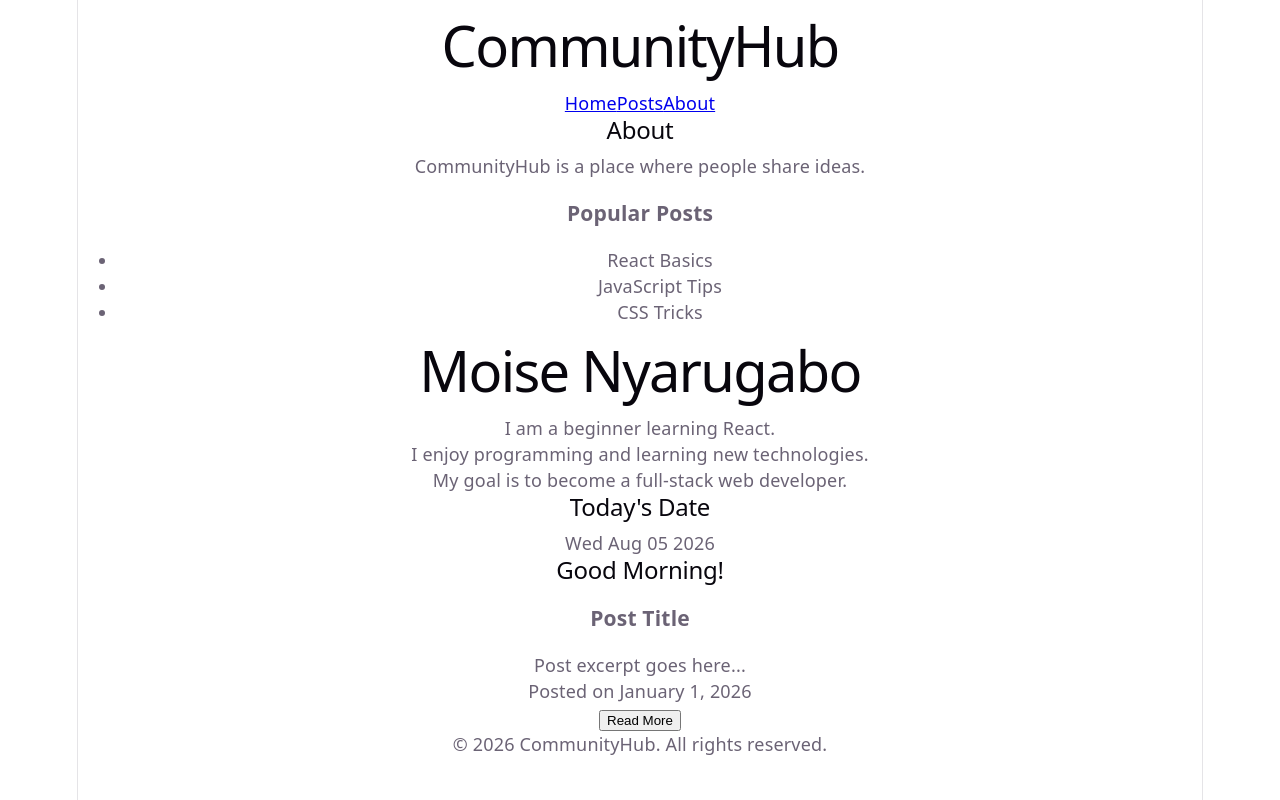
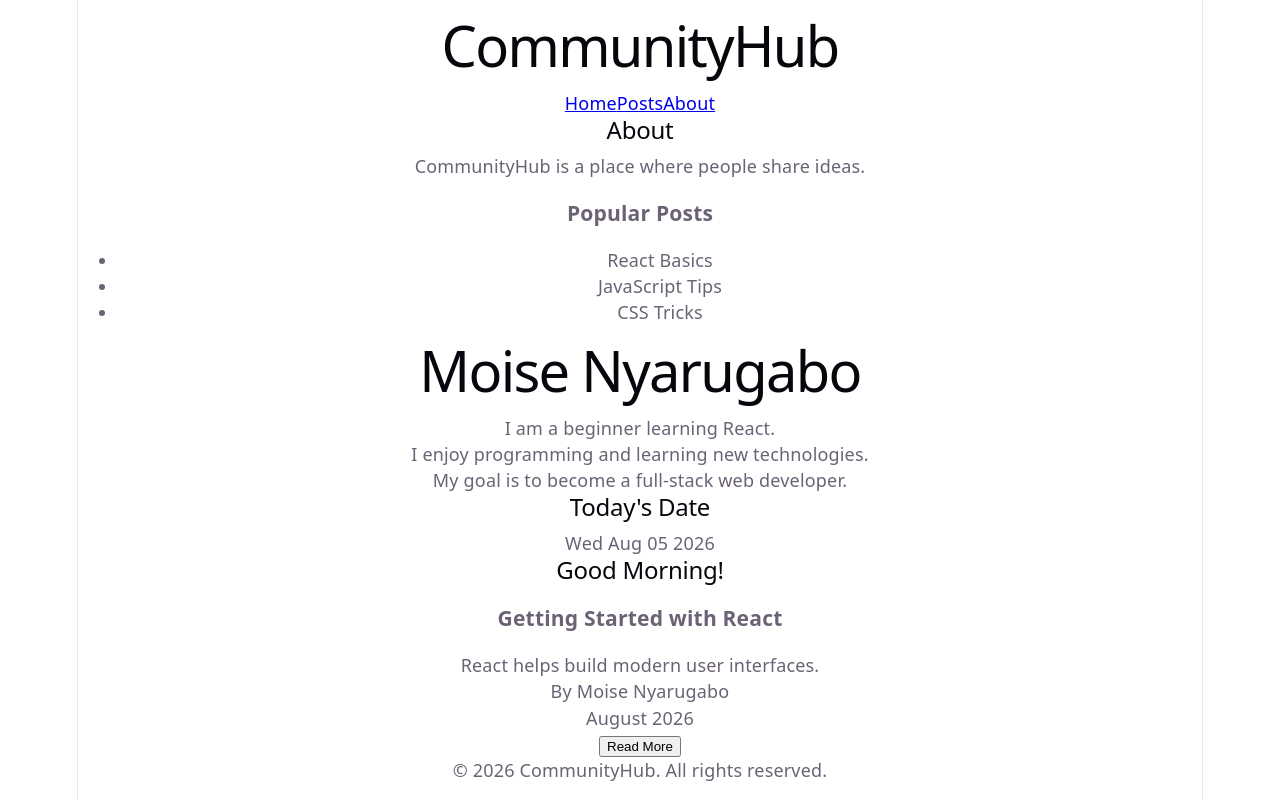
Before and after one commit to Mkmoise/iyf-s11-week-08-Mkmoise, a React (Vite) app: page / in a window 1280 px wide. Built offline with nearby package versions, Linux system fonts and the light colour scheme.

Commit message:
update PostCard.jsx & App.jsx using props

```diff
--- a/src/App.jsx
+++ b/src/App.jsx
@@ -36,7 +36,12 @@ function App() {
 
       <h2>{greeting}</h2>
 
-      <PostCard/>
+      <PostCard
+  title="Getting Started with React"
+  excerpt="React helps build modern user interfaces."
+  author="Moise Nyarugabo"
+  date="August 2026"
+/>
       <Button/>
       <Footer/>
     </div>
--- a/src/components/PostCard.jsx
+++ b/src/components/PostCard.jsx
@@ -1,11 +1,10 @@
-function PostCard() {
+function PostCard({ title, excerpt, author, date }) {
   return (
     <article>
-      <h3>Post Title</h3>
-
-      <p>Post excerpt goes here...</p>
-
-      <span>Posted on January 1, 2026</span>
+      <h3>{title}</h3>
+      <p>{excerpt}</p>
+      <p>By {author}</p>
+      <span>{date}</span>
     </article>
   );
 }
```
